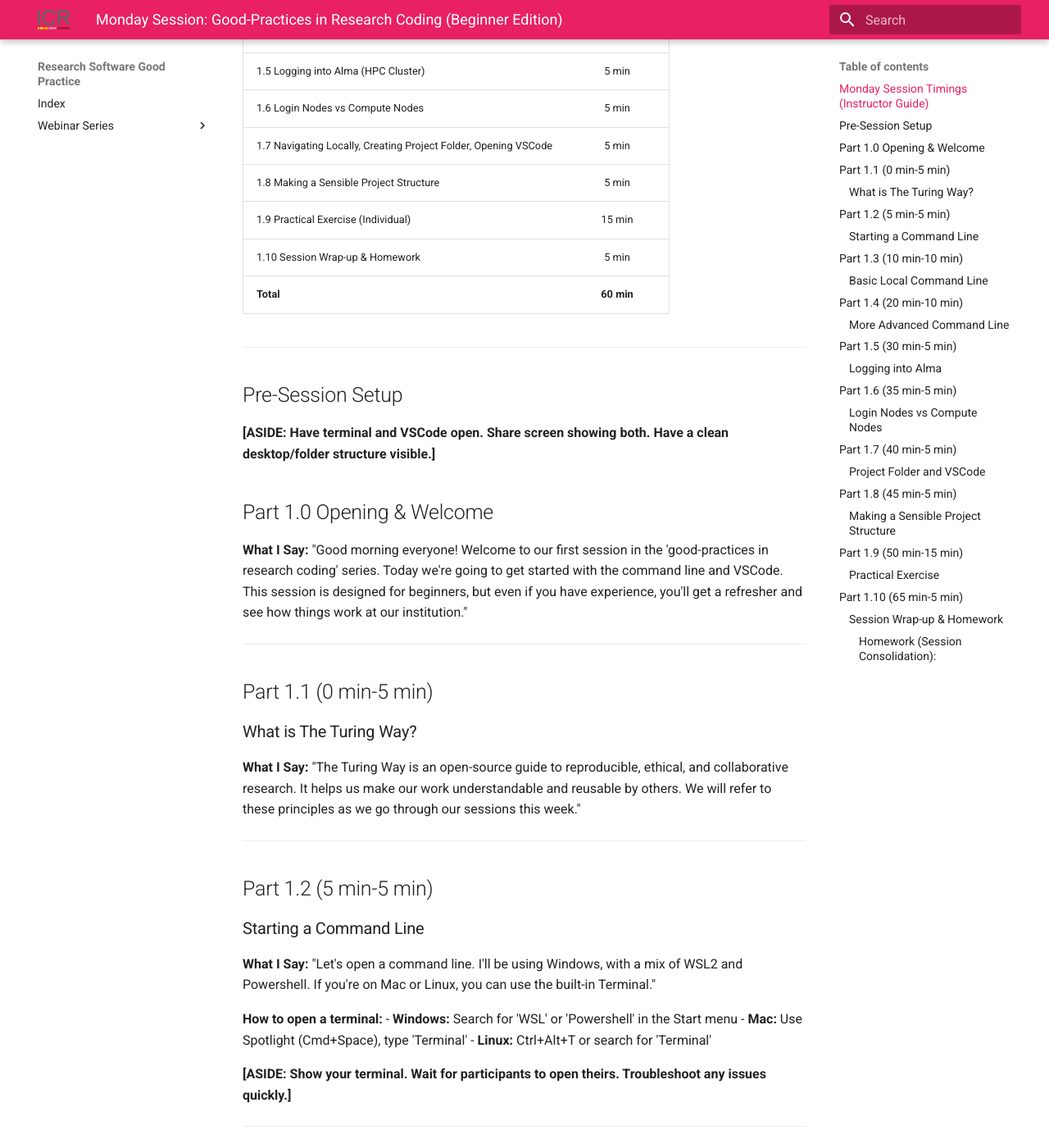
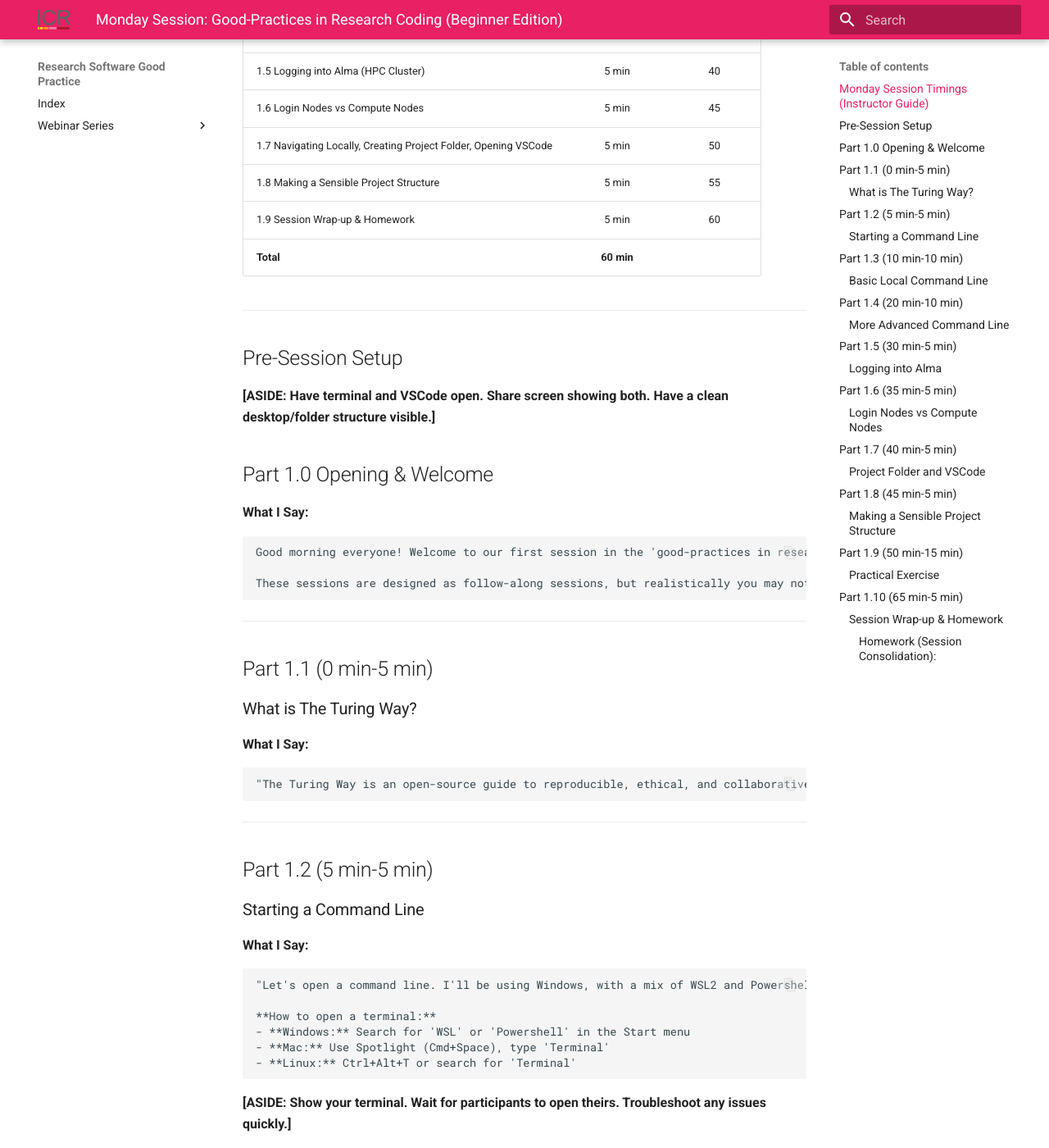
Before and after one commit to ICR-SC/good-practice, an MkDocs documentation site: the page built from docs/good/instructor/monday.md, in a window 1280 px wide and 1400 px high, scrolled down 547 px. Shown: the whole window at 82% size. Built offline with MkDocs 1.6.1 and Material for MkDocs 9.7.7, drawn with Linux system fonts in a browser that asks for light colours; some of the changed text lies outside the part shown.

Commit message:
changed format for spoken

````diff
--- a/docs/good/instructor/monday.md
+++ b/docs/good/instructor/monday.md
@@ -3,20 +3,19 @@
 
 ## Monday Session Timings (Instructor Guide)
 
-| Section                                      | Suggested Time |
-|----------------------------------------------|:--------------:|
-| 1.0 Opening & Welcome                           |    5 min       |
-| 1.1 What is The Turing Way?                     |    5 min       |
-| 1.2 Starting a Command Line                     |    5 min       |
-| 1.3 Basic Local Command Line Functionality      |   10 min       |
-| 1.4 More Advanced Command Line Tools & Techniques|   10 min       |
-| 1.5 Logging into Alma (HPC Cluster)             |    5 min       |
-| 1.6 Login Nodes vs Compute Nodes                |    5 min       |
-| 1.7 Navigating Locally, Creating Project Folder, Opening VSCode | 5 min |
-| 1.8 Making a Sensible Project Structure         |    5 min       |
-| 1.9 Practical Exercise (Individual)             |   15 min       |
-| 1.10 Session Wrap-up & Homework                  |    5 min       |
-| **Total**                                   |   **60 min**   |
+| Section                                      | Suggested Time | Running Time |
+|----------------------------------------------|:--------------:|:------------:|
+| 1.0 Opening & Welcome                           |    5 min       |     5         |
+| 1.1 What is The Turing Way?                     |    5 min       |     10         |
+| 1.2 Starting a Command Line                     |    5 min       |     15         |
+| 1.3 Basic Local Command Line Functionality      |   10 min       |     25         |
+| 1.4 More Advanced Command Line Tools & Techniques|   10 min       |    35          |
+| 1.5 Logging into Alma (HPC Cluster)             |    5 min       |     40         |
+| 1.6 Login Nodes vs Compute Nodes                |    5 min       | 45     |
+| 1.7 Navigating Locally, Creating Project Folder, Opening VSCode | 5 min | 50 |
+| 1.8 Making a Sensible Project Structure         |    5 min       | 55 |
+| 1.9 Session Wrap-up & Homework                  |    5 min       | 60 |
+| **Total**                                   |   **60 min**   |              |
 
 ---
 
@@ -28,7 +27,11 @@
 ## Part 1.0 Opening & Welcome
 
 **What I Say:**
-"Good morning everyone! Welcome to our first session in the 'good-practices in research coding' series. Today we're going to get started with the command line and VSCode. This session is designed for beginners, but even if you have experience, you'll get a refresher and see how things work at our institution."
+```
+Good morning everyone! Welcome to our first session in the 'good-practices in research coding' series. Today we're going to get started with the command line and VSCode. This session is designed for beginners, but even if you have experience, you'll get a refresher and see how things work at our institution.
+
+These sessions are designed as follow-along sessions, but realistically you may not be following along now as they are designed also for your lunch break. The sessions are recorded, so you can watch back and follow along when it is most convenient for you.  If you are following along live, type any questions in the chat and one of the RFSE team memebrs will do their best to help you as it goes.  We are happy to help you with any of these sessions afterwards, just get in touch or come along to one of our drop in sessions on Monday or Tuesday lunch times.
+```
 
 ---
 
@@ -36,7 +39,9 @@
 ### What is The Turing Way?
 
 **What I Say:**
+```
 "The Turing Way is an open-source guide to reproducible, ethical, and collaborative research. It helps us make our work understandable and reusable by others. We will refer to these principles as we go through our sessions this week."
+```
 
 ---
 
@@ -44,12 +49,14 @@
 ### Starting a Command Line
 
 **What I Say:**
+```
 "Let's open a command line. I'll be using Windows, with a mix of WSL2 and Powershell. If you're on Mac or Linux, you can use the built-in Terminal."
 
 **How to open a terminal:**
 - **Windows:** Search for 'WSL' or 'Powershell' in the Start menu
 - **Mac:** Use Spotlight (Cmd+Space), type 'Terminal'
 - **Linux:** Ctrl+Alt+T or search for 'Terminal'
+```
 
 **[ASIDE: Show your terminal. Wait for participants to open theirs. Troubleshoot any issues quickly.]**
 
@@ -59,12 +66,14 @@
 ### Basic Local Command Line
 
 **What I Say:**
+```
 "Let's try some very basic commands. Type what I type."
+```
 
 **What I Type (Live Coding):**
 ```bash
 # Where am I?
-
+pwd
 # List files and folders
 ls
 # Make a new folder for practice
@@ -78,7 +87,9 @@ ls
 ```
 
 **What I Say:**
+```
 "These commands help you navigate and create files and folders. If you get lost, use `pwd` to see where you are."
+```
 
 ---
 
@@ -86,7 +97,9 @@ ls
 ### More Advanced Command Line
 
 **What I Say:**
+```
 "Let's try a few more useful commands. Don't worry if you haven't seen these before!"
+```
 
 **What I Type (Live Coding):**
 ```bash
@@ -108,7 +121,9 @@ cd ..
 ### Logging into Alma
 
 **What I Say:**
+```
 "Now let's log into our HPC cluster, Alma. This is where we run big analyses."
+```
 
 **What I Type (Live Coding):**
 ```bash
@@ -116,7 +131,9 @@ ssh <username>@alma.icr.ac.uk
 ```
 
 **What I Say:**
+```
 "You'll need your username and password. If you have trouble, let us know."
+```
 
 ---
 
@@ -124,7 +141,9 @@ ssh <username>@alma.icr.ac.uk
 ### Login Nodes vs Compute Nodes
 
 **What I Say:**
+```
 "On Alma, there are login nodes (for connecting and setting up) and compute nodes (for running jobs). To access a compute node for interactive work, use this command:"
+```
 
 **What I Type (Live Coding):**
 ```bash
@@ -132,7 +151,9 @@ srun --pty -t 12:00:00 --cpus-per-task 1 --mem-per-cpu 4021 --partition interact
 ```
 
 **What I Say:**
+```
 "Now you're on a compute node and can run your analysis."
+```
 
 ---
 
@@ -140,7 +161,9 @@ srun --pty -t 12:00:00 --cpus-per-task 1 --mem-per-cpu 4021 --partition interact
 ### Project Folder and VSCode
 
 **What I Say:**
+```
 "Let's go back to our own computer and make a folder for a reproducible project. We'll use VSCode to work in it."
+```
 
 **What I Type (Live Coding):**
 ```bash
@@ -150,7 +173,9 @@ code .
 ```
 
 **What I Say:**
+```
 "VSCode will open in your project folder. You can use the built-in terminal to run the same commands we've just learned."
+```
 
 ---
 
@@ -158,7 +183,9 @@ code .
 ### Making a Sensible Project Structure
 
 **What I Say:**
+```
 "Let's quickly make a sensible folder structure for a biomarkers project. We'll talk more about project structure and data sensitivity next time."
+```
 
 **What I Type (Live Coding):**
 ```bash
@@ -174,7 +201,9 @@ ls
 **Individual Exercise**
 
 **What I Say:**
+```
 "Now it's your turn! I want you to practice what we've learned by creating a project structure for your own research."
+```
 
 **Exercise Instructions:**
 
````
